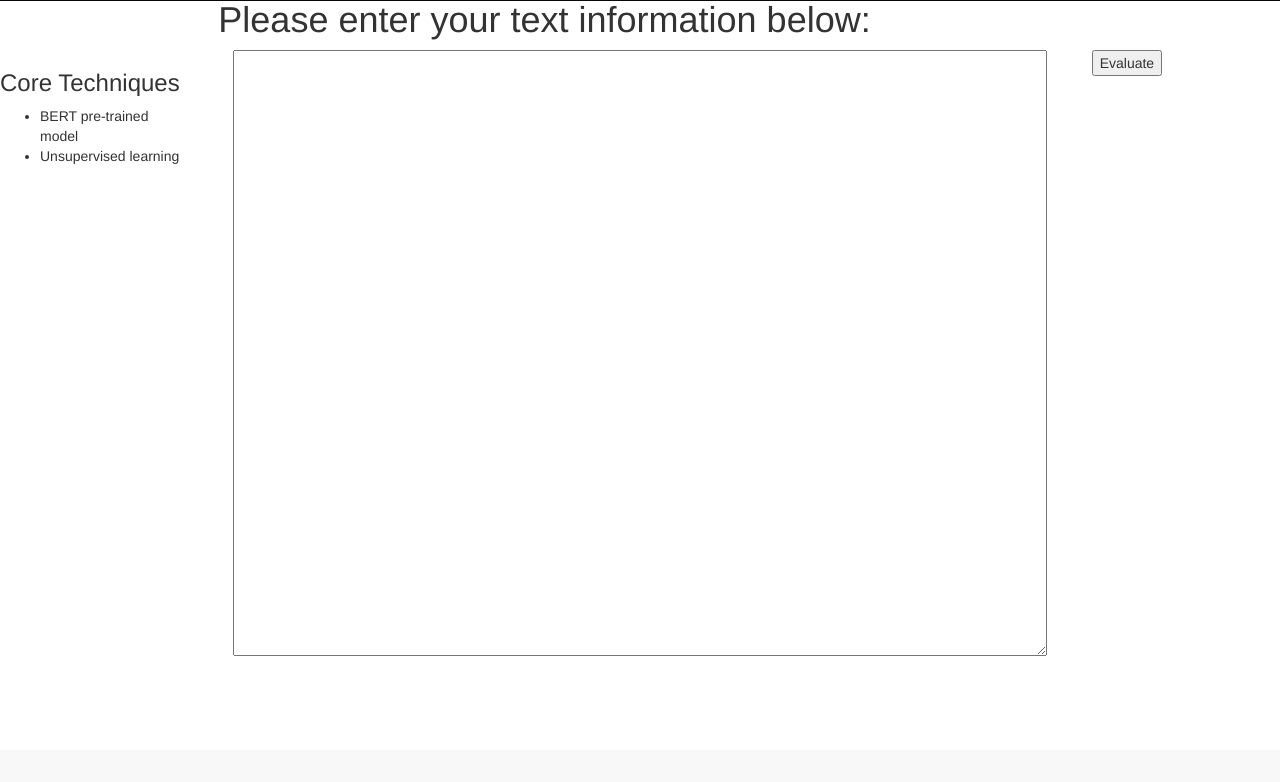
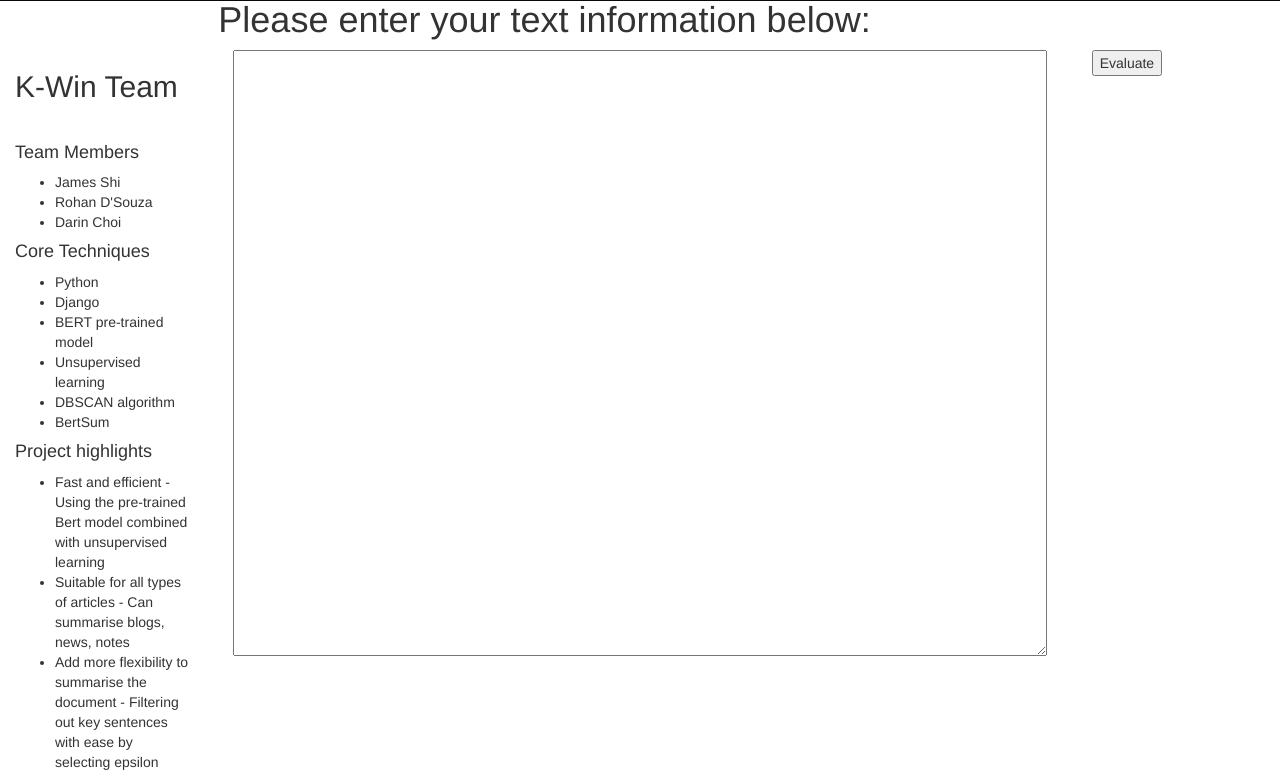
Before and after one commit to yshi0914/BERT-based-summarizer-web, a Django app: page / in a window 1280 px wide. Shown: the part 50-832 px from the top of the page. Before the commit the page ends 706 px from the top, so only its background shows below. Run offline with Django 3.2, Linux system fonts and the light colour scheme; some libraries are stand-ins or nearby versions.

Commit message:
Small update on the web page

```diff
--- a/live_demo/apps/base/views.py
+++ b/live_demo/apps/base/views.py
@@ -29,6 +29,6 @@ def process(text_input):
     # It can be optimized by modify sentenct_handler
     result = model(text_input, min_length=60)
     full = ''.join(result)
-    innerHtmlResult = '<div style="border-style: solid;">'+ summarize(full)
+    innerHtmlResult = '<div style="border-style: solid;">'+ full ##summarize(full)
     innerHtmlResult += '</div>'
     return innerHtmlResult.replace('\n', '<br/>')
--- a/live_demo/live_demo/templates/base.html
+++ b/live_demo/live_demo/templates/base.html
@@ -152,12 +152,32 @@
       <div class="col-md-2"></div>
     </div>
     <div class="row">
-      <div class="col-md-2">
-        <h3>Core Techniques</h3>
-        <ul><li><span>BERT pre-trained model</span></li>
+      <div class="col-md-2" style="padding-left: 30px;">
+        <h2>K-Win Team</h2>
+        <br/>
+        <h4>Team Members</h4>
+        <ul>
+          <li><span>James Shi</span>
+          <li><span>Rohan D'Souza</span></li>
+          <li><span>Darin Choi</span></li>
+        </ul>
+        <h4>Core Techniques</h4>
+        <ul>
+          <li><span>Python</span></li>
+          <li><span>Django</span></li>
+          <li><span>BERT pre-trained model</span></li>
           <li><span>Unsupervised learning</span></li>
+          <li><span>DBSCAN algorithm</span></li>
+          <li><span>BertSum</span></li>
+        </ul>
+        <h4>Project highlights</h4>
+        <ul>
+          <li>Fast and efficient - Using the pre-trained Bert model combined with unsupervised learning</li>
+          <li>Suitable for all types of articles - Can summarise blogs, news, notes</li>
+          <li>Add more flexibility to summarise the document - Filtering out key sentences with ease by selecting epsilon</li>
         </ul>
       </div>
+
       <div class="col-md-8" >
 
       <div id="overlay">
```
Also changed, not shown: live_demo/distanceGraph.png, readme.md.
